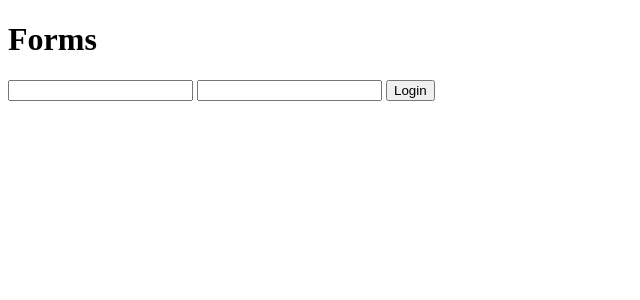
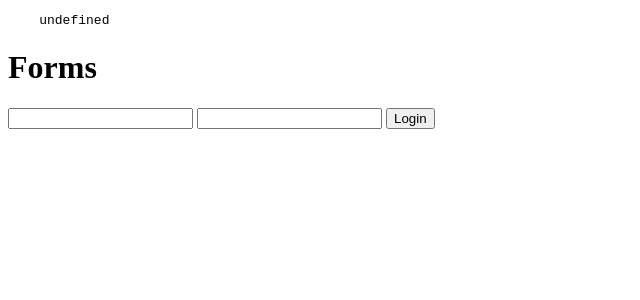
Before and after one commit to Arash4567/svelteKitDemo, a SvelteKit app: page /forms in a window 1280 px wide. Shown: the top 300 px of the page, without its empty margins (0-640 px from the left). Built offline with nearby package versions, Linux system fonts and the light colour scheme.

Commit message:
fix: login form

```diff
--- a/src/routes/forms/+page.svelte
+++ b/src/routes/forms/+page.svelte
@@ -1,7 +1,23 @@
+<script lang="ts">
+  import { enhance } from '$app/forms';
+  import type { ActionData } from './$types';
+
+  export let form: ActionData;
+</script>
+
+<pre>
+    {JSON.stringify(form, null, 2)}
+</pre>
 <h1>Forms</h1>
+<form method="POST" use:enhance>
+  <input type="text" name="user" value={form?.data?.user ?? ''} />
+  {#if form?.data?.user}
+    <span style="color: tomato;">Name is required</span>
+  {/if}
 
-<form method="POST">
-  <input type="text" name="user">
-  <input type="password" name="password">
+  <input type="password" name="password" />
+  {#if form?.data?.password}
+    <span style="color: tomato;">Password is required</span>
+  {/if}
   <button type="submit">Login</button>
 </form>
--- a/src/routes/login/+page.server.ts
+++ b/src/routes/login/+page.server.ts
@@ -15,7 +15,7 @@ export const actions: Actions = {
     if (!result.success) {
       const data = {
         data: Object.fromEntries(formData),
-        errors: result.error.flatten().formErrors
+        errors: result.error.flatten().fieldErrors
       };
 
       return fail(400, data);
```
